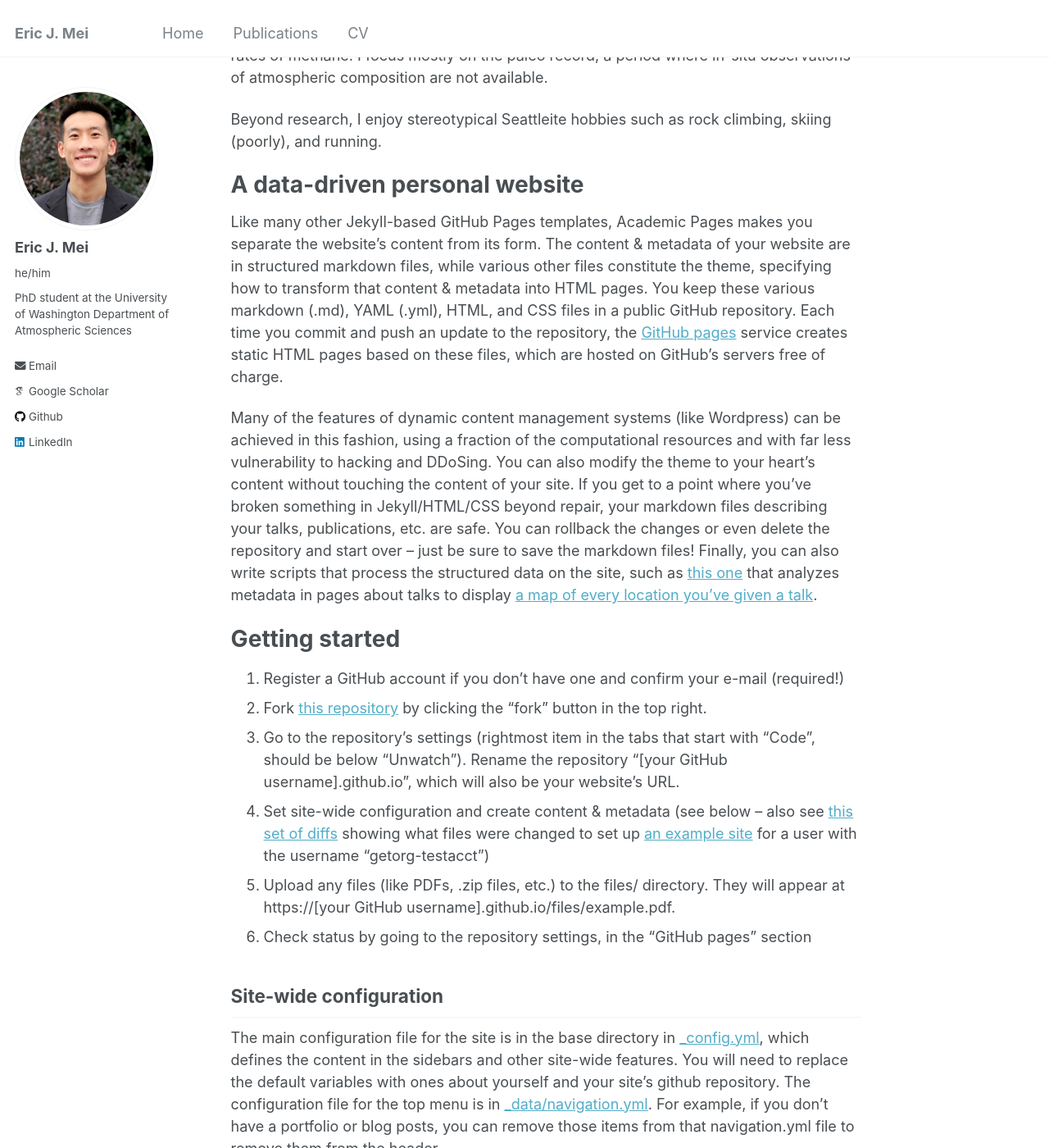
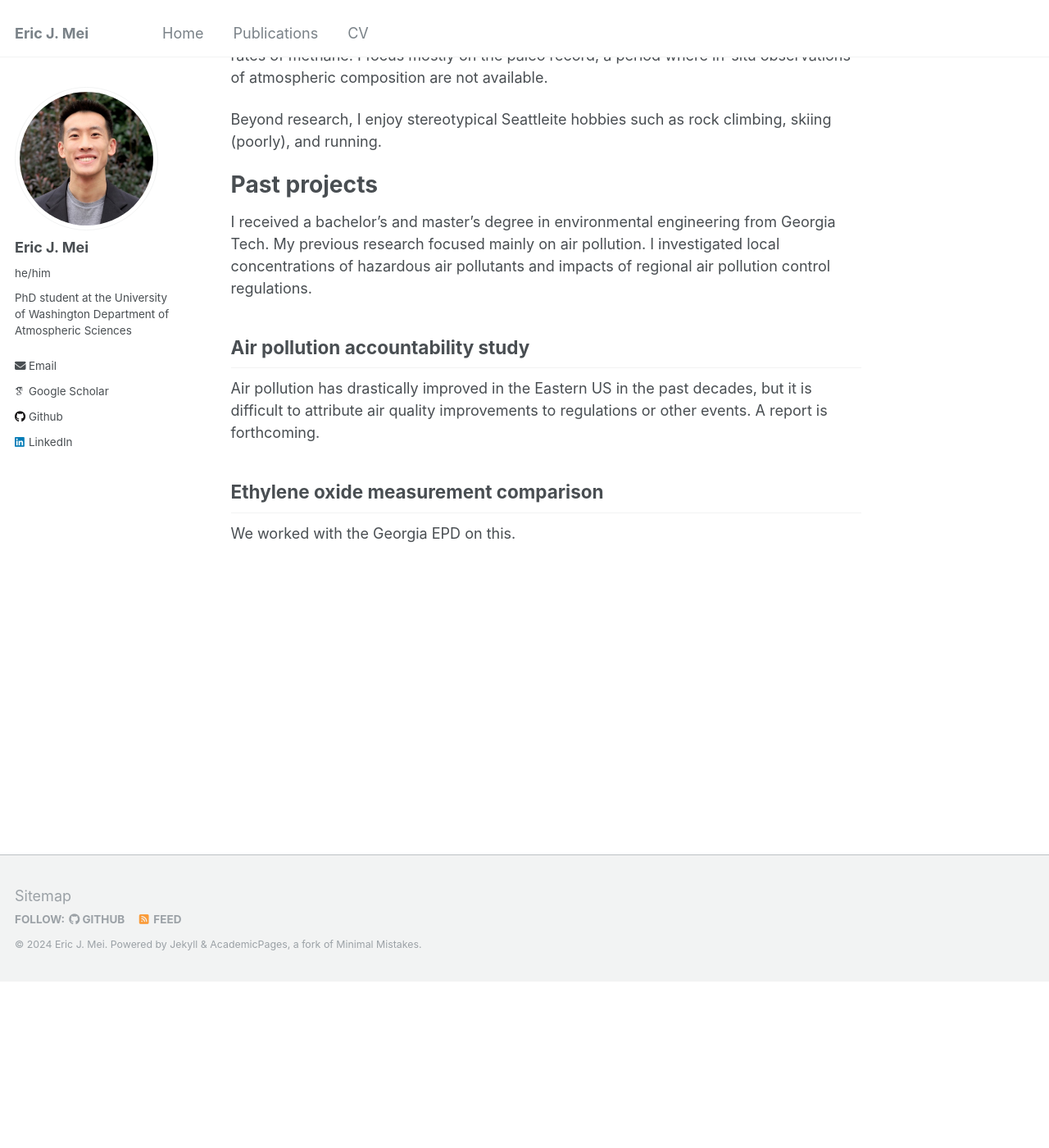
Before and after one commit to ericjmei/ericjmei.github.io, a Jekyll site: the page built from _pages/about.md, in a window 1280 px wide and 1400 px high, scrolled down 202 px. Shown: the whole window at 82% size. Built offline with Jekyll 4.4.1, drawn with Linux system fonts in a browser that asks for light colours; some web fonts are replaced; some of the changed text lies outside the part shown.

Commit message:
Update about.md

```diff
--- a/_pages/about.md
+++ b/_pages/about.md
@@ -11,41 +11,14 @@ I am a PhD student at the UW Department of Atmospheric Sciences advised by [Alex
 
 Beyond research, I enjoy stereotypical Seattleite hobbies such as rock climbing, skiing (poorly), and running.
 
-A data-driven personal website
+Past projects
 ======
-Like many other Jekyll-based GitHub Pages templates, Academic Pages makes you separate the website's content from its form. The content & metadata of your website are in structured markdown files, while various other files constitute the theme, specifying how to transform that content & metadata into HTML pages. You keep these various markdown (.md), YAML (.yml), HTML, and CSS files in a public GitHub repository. Each time you commit and push an update to the repository, the [GitHub pages](https://pages.github.com/) service creates static HTML pages based on these files, which are hosted on GitHub's servers free of charge.
+I received a bachelor's and master's degree in environmental engineering from Georgia Tech. My previous research focused mainly on air pollution. I investigated local concentrations of hazardous air pollutants and impacts of regional air pollution control regulations.
 
-Many of the features of dynamic content management systems (like Wordpress) can be achieved in this fashion, using a fraction of the computational resources and with far less vulnerability to hacking and DDoSing. You can also modify the theme to your heart's content without touching the content of your site. If you get to a point where you've broken something in Jekyll/HTML/CSS beyond repair, your markdown files describing your talks, publications, etc. are safe. You can rollback the changes or even delete the repository and start over -- just be sure to save the markdown files! Finally, you can also write scripts that process the structured data on the site, such as [this one](https://github.com/academicpages/academicpages.github.io/blob/master/talkmap.ipynb) that analyzes metadata in pages about talks to display [a map of every location you've given a talk](https://academicpages.github.io/talkmap.html).
+Air pollution accountability study
+------
+Air pollution has drastically improved in the Eastern US in the past decades, but it is difficult to attribute air quality improvements to regulations or other events. A report is forthcoming.
 
-Getting started
-======
-1. Register a GitHub account if you don't have one and confirm your e-mail (required!)
-1. Fork [this repository](https://github.com/academicpages/academicpages.github.io) by clicking the "fork" button in the top right.
-1. Go to the repository's settings (rightmost item in the tabs that start with "Code", should be below "Unwatch"). Rename the repository "[your GitHub username].github.io", which will also be your website's URL.
-1. Set site-wide configuration and create content & metadata (see below -- also see [this set of diffs](http://archive.is/3TPas) showing what files were changed to set up [an example site](https://getorg-testacct.github.io) for a user with the username "getorg-testacct")
-1. Upload any files (like PDFs, .zip files, etc.) to the files/ directory. They will appear at https://[your GitHub username].github.io/files/example.pdf.
-1. Check status by going to the repository settings, in the "GitHub pages" section
-
-Site-wide configuration
+Ethylene oxide measurement comparison
 ------
-The main configuration file for the site is in the base directory in [_config.yml](https://github.com/academicpages/academicpages.github.io/blob/master/_config.yml), which defines the content in the sidebars and other site-wide features. You will need to replace the default variables with ones about yourself and your site's github repository. The configuration file for the top menu is in [_data/navigation.yml](https://github.com/academicpages/academicpages.github.io/blob/master/_data/navigation.yml). For example, if you don't have a portfolio or blog posts, you can remove those items from that navigation.yml file to remove them from the header.
-
-Create content & metadata
-------
-For site content, there is one markdown file for each type of content, which are stored in directories like _publications, _talks, _posts, _teaching, or _pages. For example, each talk is a markdown file in the [_talks directory](https://github.com/academicpages/academicpages.github.io/tree/master/_talks). At the top of each markdown file is structured data in YAML about the talk, which the theme will parse to do lots of cool stuff. The same structured data about a talk is used to generate the list of talks on the [Talks page](https://academicpages.github.io/talks), each [individual page](https://academicpages.github.io/talks/2012-03-01-talk-1) for specific talks, the talks section for the [CV page](https://academicpages.github.io/cv), and the [map of places you've given a talk](https://academicpages.github.io/talkmap.html) (if you run this [python file](https://github.com/academicpages/academicpages.github.io/blob/master/talkmap.py) or [Jupyter notebook](https://github.com/academicpages/academicpages.github.io/blob/master/talkmap.ipynb), which creates the HTML for the map based on the contents of the _talks directory).
-
-**Markdown generator**
-
-I have also created [a set of Jupyter notebooks](https://github.com/academicpages/academicpages.github.io/tree/master/markdown_generator
-) that converts a CSV containing structured data about talks or presentations into individual markdown files that will be properly formatted for the Academic Pages template. The sample CSVs in that directory are the ones I used to create my own personal website at stuartgeiger.com. My usual workflow is that I keep a spreadsheet of my publications and talks, then run the code in these notebooks to generate the markdown files, then commit and push them to the GitHub repository.
-
-How to edit your site's GitHub repository
-------
-Many people use a git client to create files on their local computer and then push them to GitHub's servers. If you are not familiar with git, you can directly edit these configuration and markdown files directly in the github.com interface. Navigate to a file (like [this one](https://github.com/academicpages/academicpages.github.io/blob/master/_talks/2012-03-01-talk-1.md) and click the pencil icon in the top right of the content preview (to the right of the "Raw | Blame | History" buttons). You can delete a file by clicking the trashcan icon to the right of the pencil icon. You can also create new files or upload files by navigating to a directory and clicking the "Create new file" or "Upload files" buttons.
-
-Example: editing a markdown file for a talk
-![Editing a markdown file for a talk](/images/editing-talk.png)
-
-For more info
-------
-More info about configuring Academic Pages can be found in [the guide](https://academicpages.github.io/markdown/). The [guides for the Minimal Mistakes theme](https://mmistakes.github.io/minimal-mistakes/docs/configuration/) (which this theme was forked from) might also be helpful.
+We worked with the Georgia EPD on this.
```
